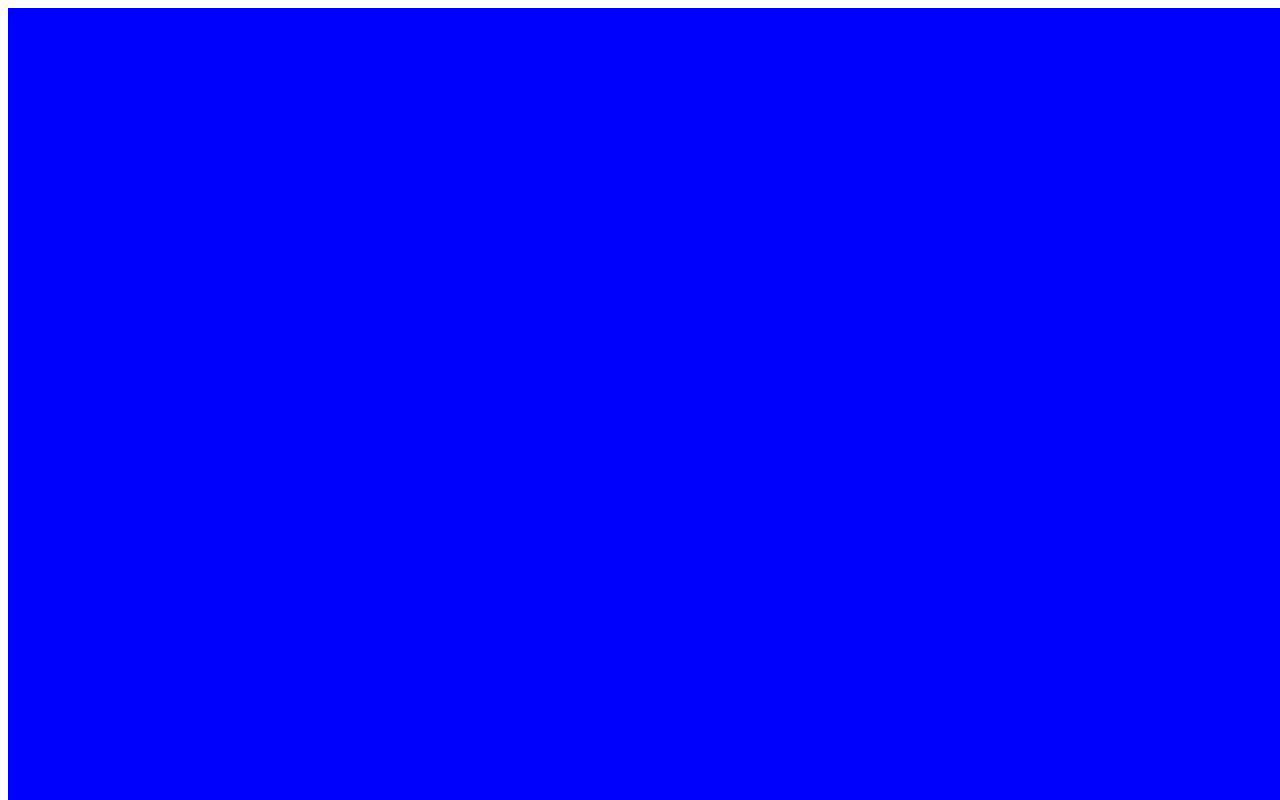
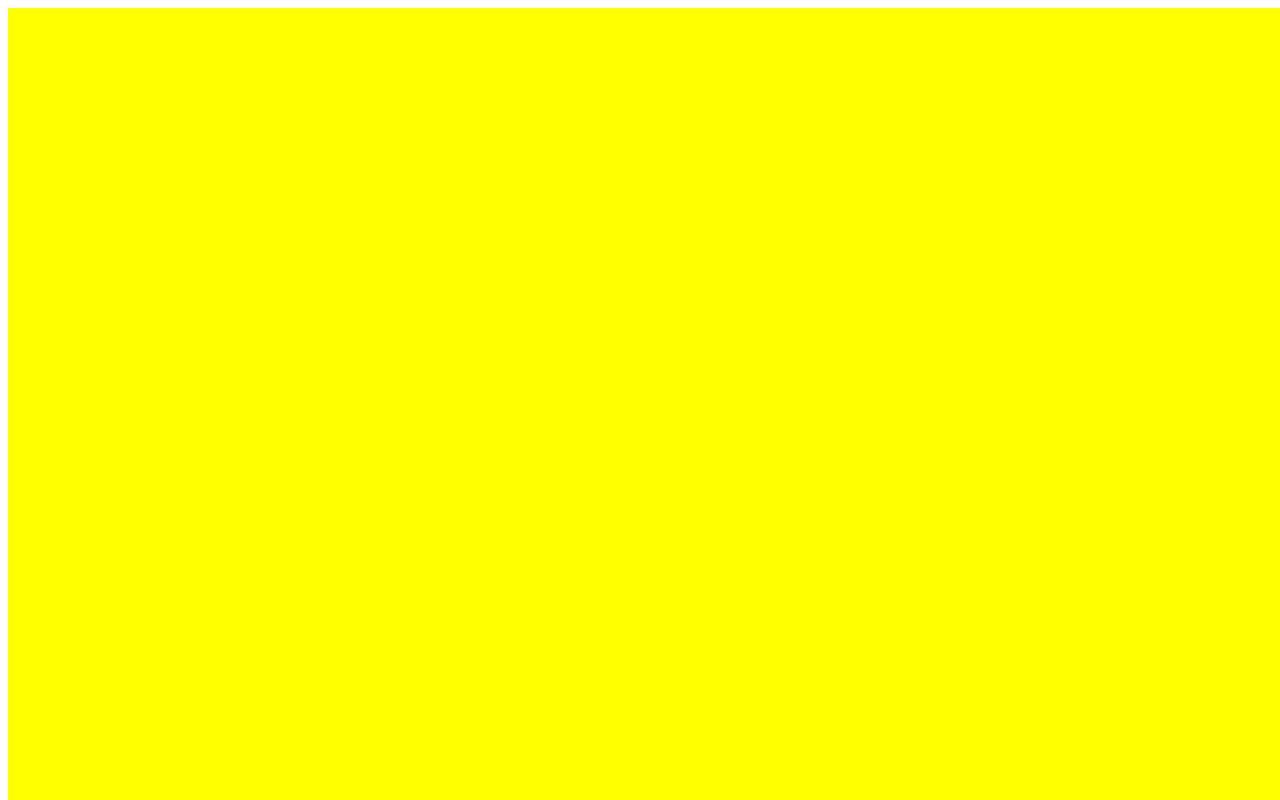
Before and after one commit to annaleighthomas/random-color, a React app: page / in a window 1280 px wide. Shown: the top 800 px of the page. Built offline with nearby package versions, Linux system fonts and the light colour scheme.

Commit message:
update color function

```diff
--- a/src/containers/RandomColor.jsx
+++ b/src/containers/RandomColor.jsx
@@ -3,17 +3,28 @@ import ColorDisplay from '../components/color-components/ColorDisplay';
 
 export default class RandomColor extends Component {
   state = {
-    changingColor: 'blue'
+    changingColor: 'blue',
+    interval: ''
   };
 
+  updateColor() {
+    const color = ['blue', 'yellow', 'purple', 'orange', 'green'];
+    const randomNumber = Math.floor(Math.random() * color.length);
+    const assignColor = color[randomNumber];
+    this.setState({ changingColor: assignColor });
+  }
+
+  componentDidMount() {
+    setInterval(() => this.updateColor(), 1000);
+  }
+
+
   render() {
-    // const colors = ['blue', 'yellow', 'purple', 'orange', 'green'];
     const { changingColor } = this.state;
     return (
       <>
         <ColorDisplay backgroundColor={changingColor} />
       </>
-
     );
   }
 }
```
